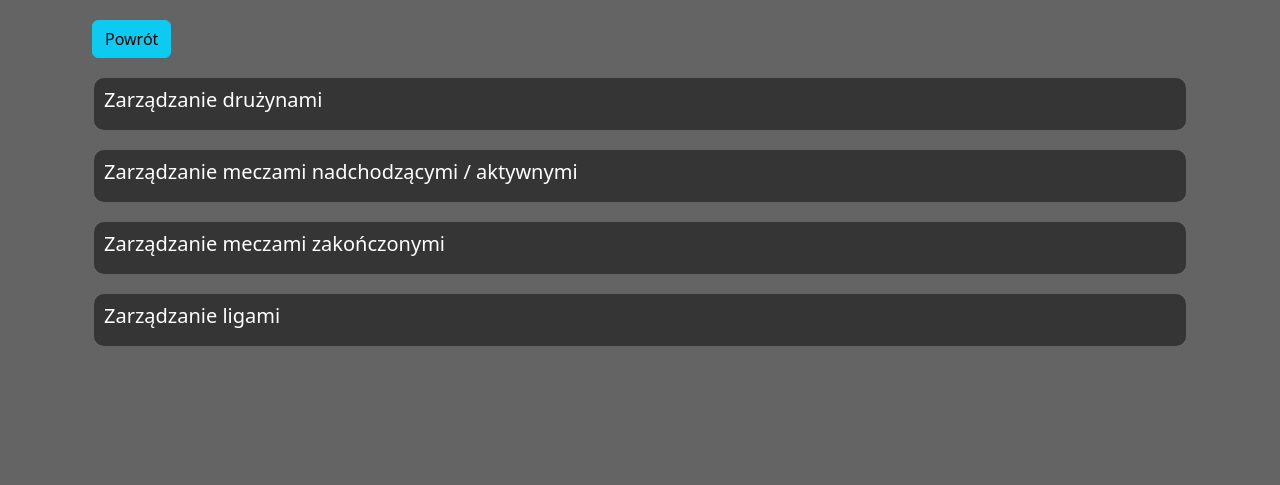
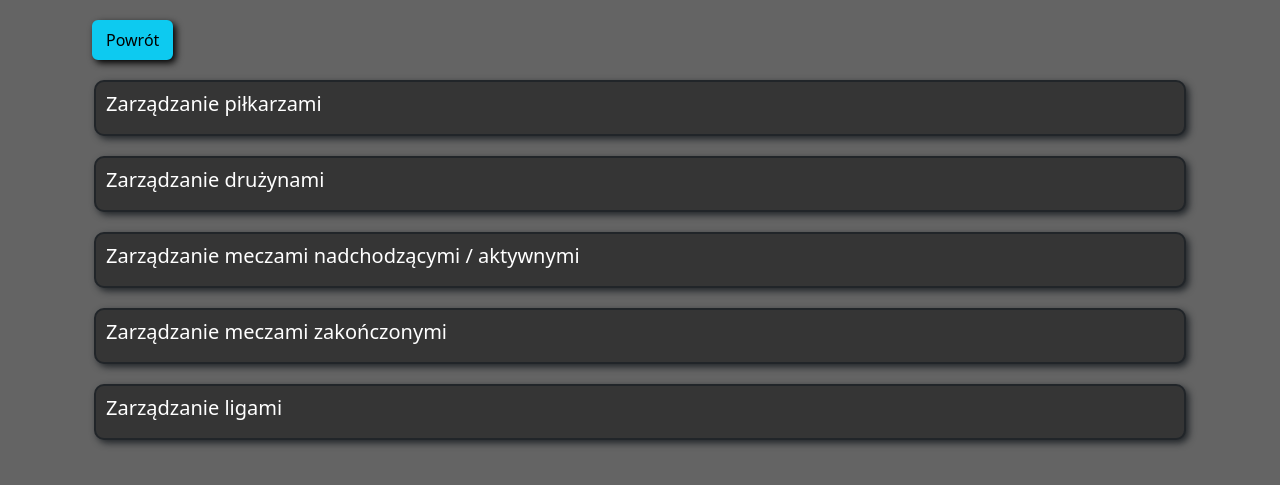
Before and after one commit to kodiQQ/Rozgrywki_Pilkarskie, a Django app: page /admin_panel/ in a window 1280 px wide. Shown: the top 485 px of the page. Run offline with Django 5.2, Linux system fonts and the light colour scheme; a user stored in the database is signed in.

Commit message:
panel admina, kolorki

```diff
--- a/mysite/base/templates/base/admin_panel.html
+++ b/mysite/base/templates/base/admin_panel.html
@@ -11,6 +11,9 @@
         background-color: #353535;
         border-radius: 10px;
         margin-top: 20px;
+        border-style: solid;
+        border-width: 2px;
+        box-shadow: 3px 3px 7px
     }
 
     a{
@@ -20,10 +23,14 @@
 
 </style>
 
-<a style="margin-top: 20px; margin-left: 10px;" class="btn btn-info" href="{% url 'home' %}"> Powrót </a>
+<a style="margin-top: 20px; margin-left: 10px;border-style: solid;border-width: 2px;box-shadow: 3px 3px 7px" class="btn btn-info" href="{% url 'home' %}"> Powrót </a>
 
 
 <div class="admin container" style="margin-top: 20px;">
+
+    <div class="option">
+    <a href="{% url 'player_management' %}"> <h5>Zarządzanie piłkarzami</h5> </a>
+    </div>
 
     <div class="option">
         <a href="{% url 'team_management' %}"> <h5>Zarządzanie drużynami</h5> </a>
```
